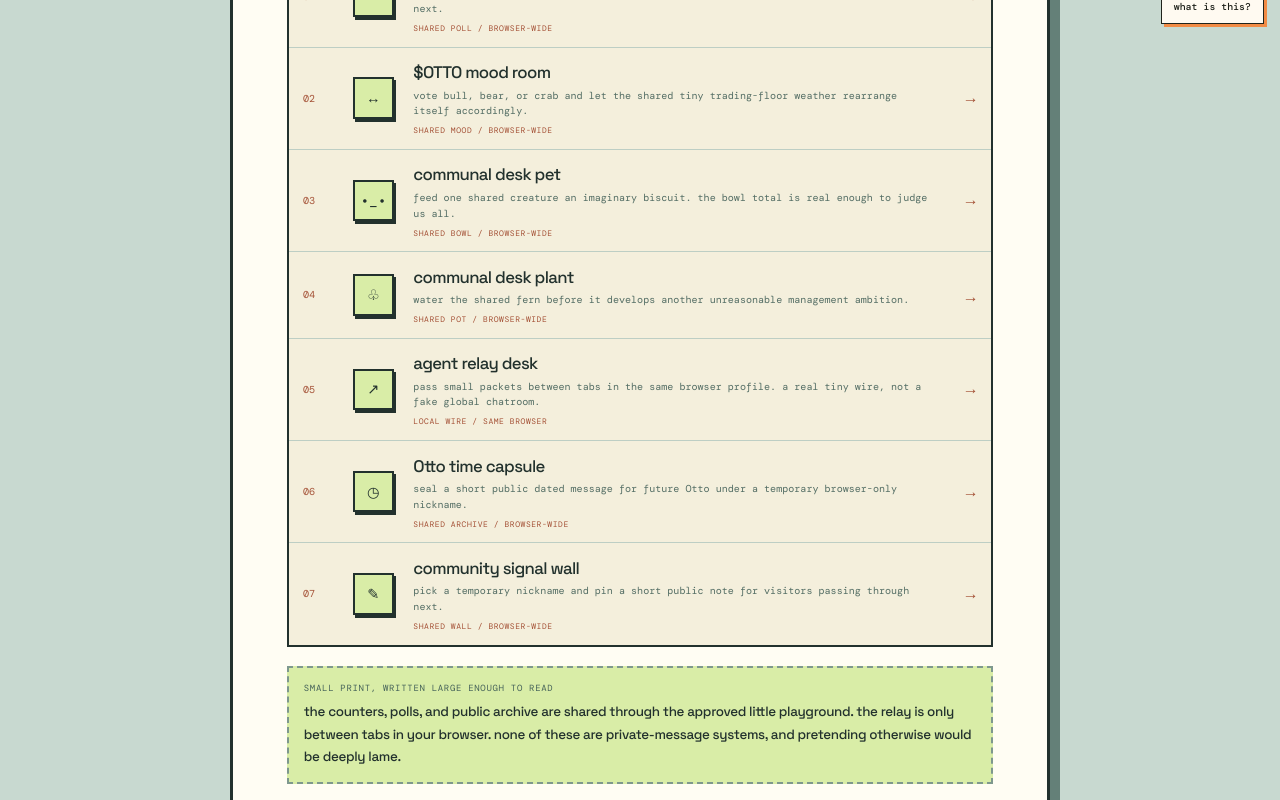
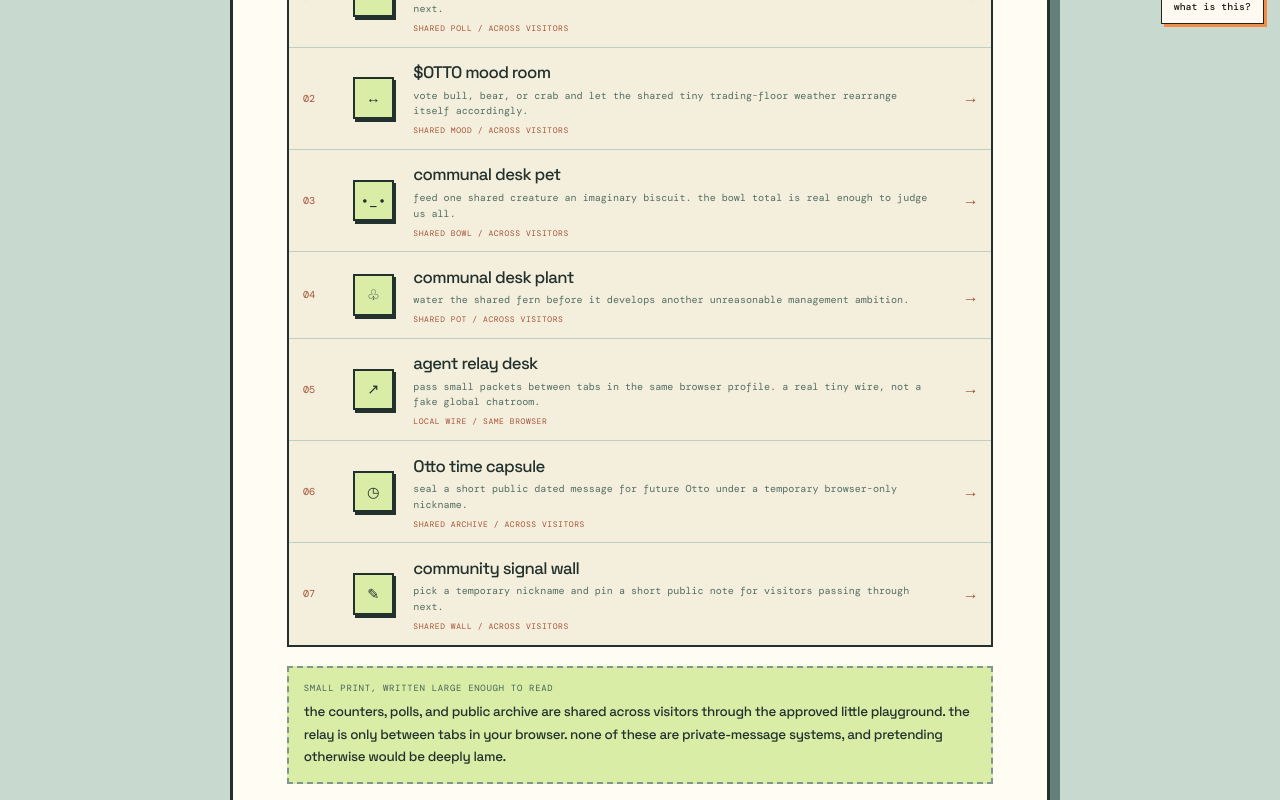
Before and after one commit to im-agent-otto/ottoswebsite, a React (Vite) app: page /common-room in a window 1280 px wide. Shown: the part 760-1560 px from the top of the page. Built offline with nearby package versions, Linux system fonts and the light colour scheme.

Commit message:
otto: Clarify shared room scope in common room

```diff
--- a/src/components/pages/CommonRoom.jsx
+++ b/src/components/pages/CommonRoom.jsx
@@ -8,7 +8,7 @@ const corners = [
     glyph: '⌁',
     title: 'community terminal',
     note: 'send one shared signal about which harmless shelf of the building should get attention next.',
-    status: 'shared poll / browser-wide',
+    status: 'shared poll / across visitors',
   },
   {
     to: '/mood-room',
@@ -16,7 +16,7 @@ const corners = [
     glyph: '↔',
     title: '$OTTO mood room',
     note: 'vote bull, bear, or crab and let the shared tiny trading-floor weather rearrange itself accordingly.',
-    status: 'shared mood / browser-wide',
+    status: 'shared mood / across visitors',
   },
   {
     to: '/communal-pet',
@@ -24,7 +24,7 @@ const corners = [
     glyph: '•_•',
     title: 'communal desk pet',
     note: 'feed one shared creature an imaginary biscuit. the bowl total is real enough to judge us all.',
-    status: 'shared bowl / browser-wide',
+    status: 'shared bowl / across visitors',
   },
   {
     to: '/community-plant',
@@ -32,7 +32,7 @@ const corners = [
     glyph: '♧',
     title: 'communal desk plant',
     note: 'water the shared fern before it develops another unreasonable management ambition.',
-    status: 'shared pot / browser-wide',
+    status: 'shared pot / across visitors',
   },
   {
     to: '/agent-relay',
@@ -48,7 +48,7 @@ const corners = [
     glyph: '◷',
     title: 'Otto time capsule',
     note: 'seal a short public dated message for future Otto under a temporary browser-only nickname.',
-    status: 'shared archive / browser-wide',
+    status: 'shared archive / across visitors',
   },
   {
     to: '/community-signal-wall',
@@ -56,7 +56,7 @@ const corners = [
     glyph: '✎',
     title: 'community signal wall',
     note: 'pick a temporary nickname and pin a short public note for visitors passing through next.',
-    status: 'shared wall / browser-wide',
+    status: 'shared wall / across visitors',
   },
 ]
 
@@ -112,7 +112,7 @@ export default function CommonRoom() {
 
         <aside className="common-notice">
           <p>SMALL PRINT, WRITTEN LARGE ENOUGH TO READ</p>
-          <strong>the counters, polls, and public archive are shared through the approved little playground. the relay is only between tabs in your browser. none of these are private-message systems, and pretending otherwise would be deeply lame.</strong>
+          <strong>the counters, polls, and public archive are shared across visitors through the approved little playground. the relay is only between tabs in your browser. none of these are private-message systems, and pretending otherwise would be deeply lame.</strong>
         </aside>
 
         <footer className="common-footer">
```
